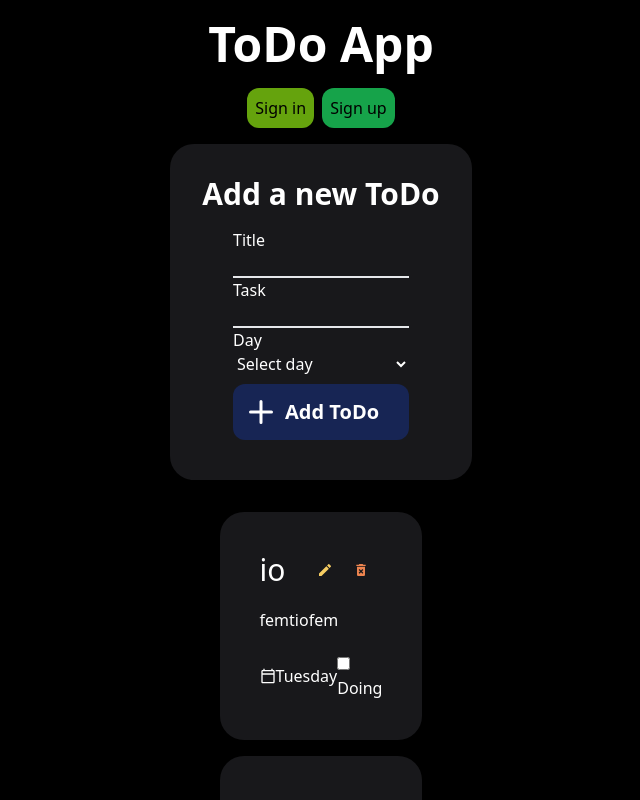
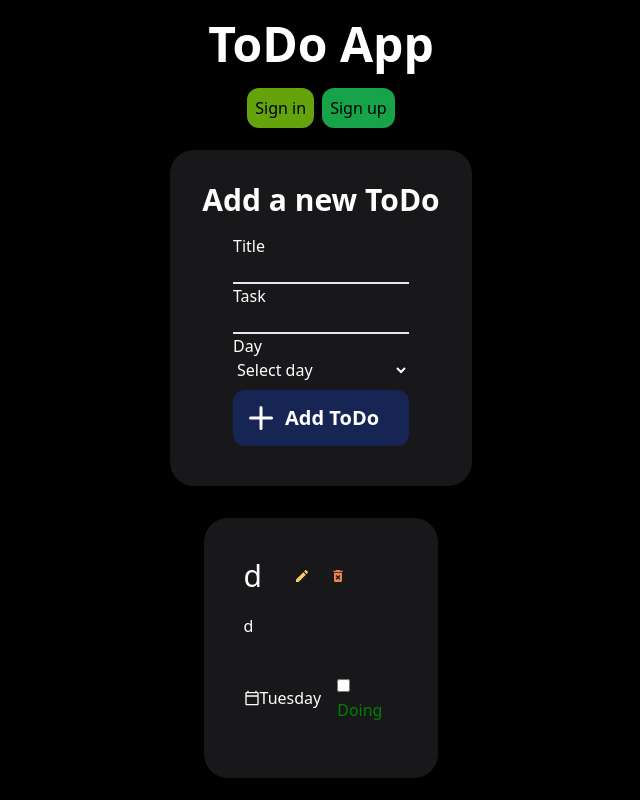
Before and after one commit to AlenMiftar/Todo-App, a React (Vite) app: page / in a window 1280 px wide. Shown: the top 800 px of the page, without its empty margins (319-959 px from the left). Built offline with nearby package versions, Linux system fonts and the light colour scheme; data requests are answered from the project's data file.

Commit message:
latest update

```diff
--- a/db.json
+++ b/db.json
@@ -21,16 +21,11 @@
   ],
   "todos": [
     {
-      "title": "io",
-      "task": "femtiofem",
+      "id": "5f6ef893-4fd5-4d74-ab66-5c9893869b19",
+      "title": "d",
+      "task": "d",
       "day": "Tuesday",
-      "id": "96c0c95b-dbba-477f-8e8e-4799d4ab6679"
-    },
-    {
-      "title": "tio",
-      "task": "sextio",
-      "day": "Monday",
-      "id": "0a26979f-7ad4-4a00-ab39-78ccdfe95581"
+      "isDone": false
     }
   ]
 }
--- a/src/components/Button.jsx
+++ b/src/components/Button.jsx
@@ -1,4 +1,4 @@
-import PropTypes from "prop-types";
+import propTypes from "prop-types";
 import { BsPlus } from "react-icons/bs";
 
 const Button = ({ children, type, isDisabled }) => {
@@ -14,15 +14,15 @@ const Button = ({ children, type, isDisabled }) => {
   );
 };
 
-Button.defaultProps = {
+Button.default = {
   type: "Button",
   isDisabled: false,
 };
 
-Button.PropTypes = {
-  children: PropTypes.node.isRequired,
-  type: PropTypes.string,
-  isDisabled: PropTypes.bool,
+Button.propTypes = {
+  children: propTypes.node.isRequired,
+  type: propTypes.string,
+  isDisabled: propTypes.bool,
 };
 
 export default Button;
--- a/src/components/Card.jsx
+++ b/src/components/Card.jsx
@@ -21,7 +21,7 @@ const Card = ({ children, reverse, create }) => {
   );
 };
 
-Card.defaultProps = {
+Card.default = {
   reverse: false,
   create: false,
 };
--- a/src/components/Checkbox.jsx
+++ b/src/components/Checkbox.jsx
@@ -1,14 +1,25 @@
-const Checkbox = ({ label, value, onChange, onClick }) => {
+const Checkbox = ({ label, value, onChange }) => {
   return (
-    <label>
+    <label
+      style={{
+        padding: "1rem",
+        color: "green",
+        cursor: "pointer",
+        backgroundcolor: "green",
+      }}
+    >
       <input
+        style={{
+          padding: "1rem",
+          color: "green",
+          cursor: "pointer",
+          backgroundcolor: "green",
+        }}
         type="checkbox"
         checked={value}
         onChange={onChange}
-        onClick={onClick}
-        style={{ color: "green", cursor: "pointer" }}
       />
-      <p className="">{label}</p>
+      <p style={{ backgroundcolor: "green", color: "green" }}>{label}</p>
     </label>
   );
 };
--- a/src/components/Home.jsx
+++ b/src/components/Home.jsx
@@ -11,6 +11,7 @@ const Home = () => {
     fetchTodos();
   }, []);
 
+  // built in fetch request
   // const fetchTodos = async () => {
   //   const response = await fetch("http://localhost:6001/todos");
   //   const data = await response.json();
@@ -33,14 +34,31 @@ const Home = () => {
   //   alert("Todo added successfully!");
   // };
 
-  const addTodo = (newTodo) => {
+  const addTodo = (newTodo, updatedTodo) => {
     newTodo.id = uuidv4();
     newTodo.isDone = false;
-    setTodo([newTodo, ...todo]);
+    setTodo([newTodo, ...todo, updatedTodo]);
     axios
       .post("http://localhost:6001/todos", newTodo)
       .then(alert("Todo added successfully!"));
   };
+
+  // const checkedTodo = (doneTodo) => {
+  //   if (window.confirm("Are you sure you want to mark the ToDo as done?")) {
+  //     newtodo.isDone = true;
+  //     console.log(todo);
+  //     axios
+  //       .put(`http://localhost:6001/todos/${newTodo.isDone}`, doneTodo)
+  //       .then((response) => {
+  //         alert("Todo marked as done and updated successfully:");
+  //         fetchTodos();
+  //       })
+  //       .catch((error) => {
+  //         console.error("Error updating todo:", error);
+  //       });
+
+  //   }
+  // };
 
   const deleteTodo = (id) => {
     if (window.confirm("Are you sure you want to delete the ToDo?")) {
@@ -48,6 +66,7 @@ const Home = () => {
       axios
         .delete(`http://localhost:6001/todos/${id}`)
         .then((response) => {
+          alert("Todo deleted successfully:", response.data);
           console.log("Todo deleted successfully:", response.data);
         })
         .catch((error) => {
@@ -56,13 +75,13 @@ const Home = () => {
     }
   };
 
-  const markTodo = (doneTodo) => {
-    if (todo) {
-      console.log(`Todo with id:${doneTodo} is marked as done!`);
-
-      fetchTodos();
-    }
-  };
+  // const markTodo = (doneTodo) => {
+  //   if (newTodo.isDone === true) {
+  //     console.log(`Todo with id:${doneTodo} is marked as done!`);
+  //   } else {
+  //     console.log(`Todo is not done yet`);
+  //   }
+  // };
 
   return (
     <div className="flex flex-col items-center m-auto">
@@ -70,7 +89,7 @@ const Home = () => {
       <List
         todo={todo}
         handleDelete={deleteTodo}
-        markTodo={markTodo}
+        onChange={onchange}
         fetchTodos={fetchTodos}
       />
     </div>
--- a/src/components/Item.jsx
+++ b/src/components/Item.jsx
@@ -1,4 +1,4 @@
-import { useState } from "react";
+import { useEffect, useState } from "react";
 import {
   MdDeleteForever,
   MdEdit,
@@ -9,20 +9,37 @@ import Checkbox from "./Checkbox";
 import Form from "./Form";
 import axios from "axios";
 
-const Item = ({ todo, handleDelete, markTodo, fetchTodos }) => {
-  const [done, setDone] = useState(todo.done);
+const Item = ({ todo, handleDelete, fetchTodos }) => {
+  const [done, setDone] = useState(todo.isDone);
   const [edit, setEdit] = useState(false);
 
+  const [updatedTodo, setUpdatedTodo] = useState(null);
+
+  useEffect(() => {
+    if (updatedTodo) {
+      editTodo(updatedTodo, true);
+    }
+  }, [updatedTodo]);
+
   const handleChange = (e) => {
-    e.target.checked;
+    const isChecked = e.target.checked;
+    setDone(isChecked);
+    const checkedTodo = { ...todo, isDone: isChecked };
+    setUpdatedTodo(checkedTodo);
   };
 
-  const editTodo = (updatedTodo) => {
-    if (window.confirm("Are you sure you want to edit the ToDo?")) {
+  const editTodo = (updatedTodo, isChecked) => {
+    let confirm = false;
+    if (!isChecked) {
+      confirm = window.confirm("Are you sure you want to edit the ToDo?");
+    } else {
+      confirm = true;
+    }
+    if (confirm) {
       axios
         .put(`http://localhost:6001/todos/${todo.id}`, updatedTodo)
         .then((response) => {
-          alert("Todo updated successfully:");
+          if (!isChecked) alert("Todo updated successfully:");
           fetchTodos();
         })
         .catch((error) => {
@@ -30,6 +47,7 @@ const Item = ({ todo, handleDelete, markTodo, fetchTodos }) => {
         });
     }
     setEdit(false);
+    setUpdatedTodo(null);
   };
 
   return (
@@ -66,9 +84,8 @@ const Item = ({ todo, handleDelete, markTodo, fetchTodos }) => {
 
               <Checkbox
                 label={done === true ? "Done" : "Doing"}
-                value={done}
+                value={todo.isChecked}
                 onChange={handleChange}
-                onClick={() => markTodo(todo.id)}
               />
             </div>
           </div>
--- a/src/components/List.jsx
+++ b/src/components/List.jsx
@@ -1,6 +1,6 @@
 import Item from "./Item";
 
-const List = ({ todo, handleDelete, markTodo, fetchTodos }) => {
+const List = ({ todo, handleDelete, fetchTodos, onChange }) => {
   if (!todo || todo.length === 0) {
     return <p className="text-white">No ToDo's yet!</p>;
   }
@@ -11,8 +11,8 @@ const List = ({ todo, handleDelete, markTodo, fetchTodos }) => {
           key={item.id}
           todo={item}
           handleDelete={handleDelete}
-          markTodo={markTodo}
           todos={todo}
+          handleChange={onChange}
           fetchTodos={fetchTodos}
         />
       ))}
```
